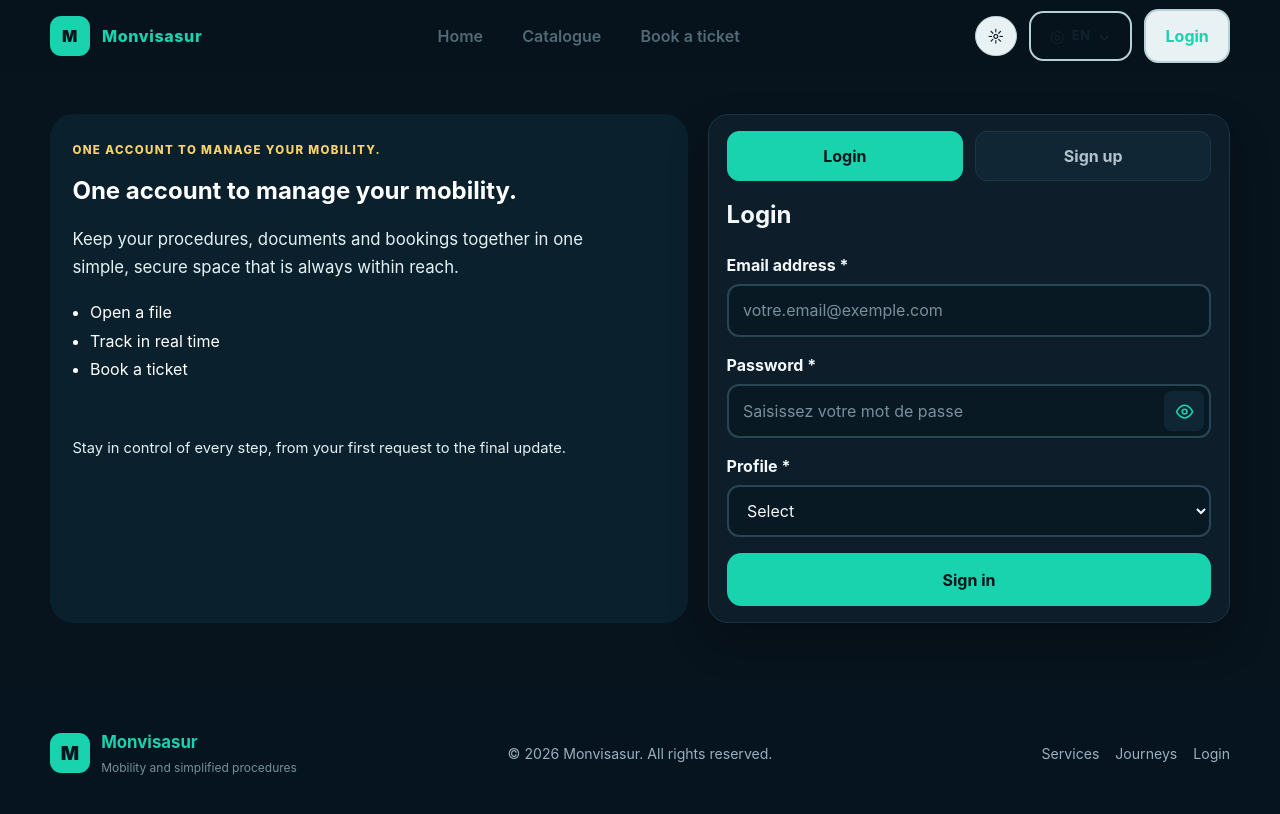
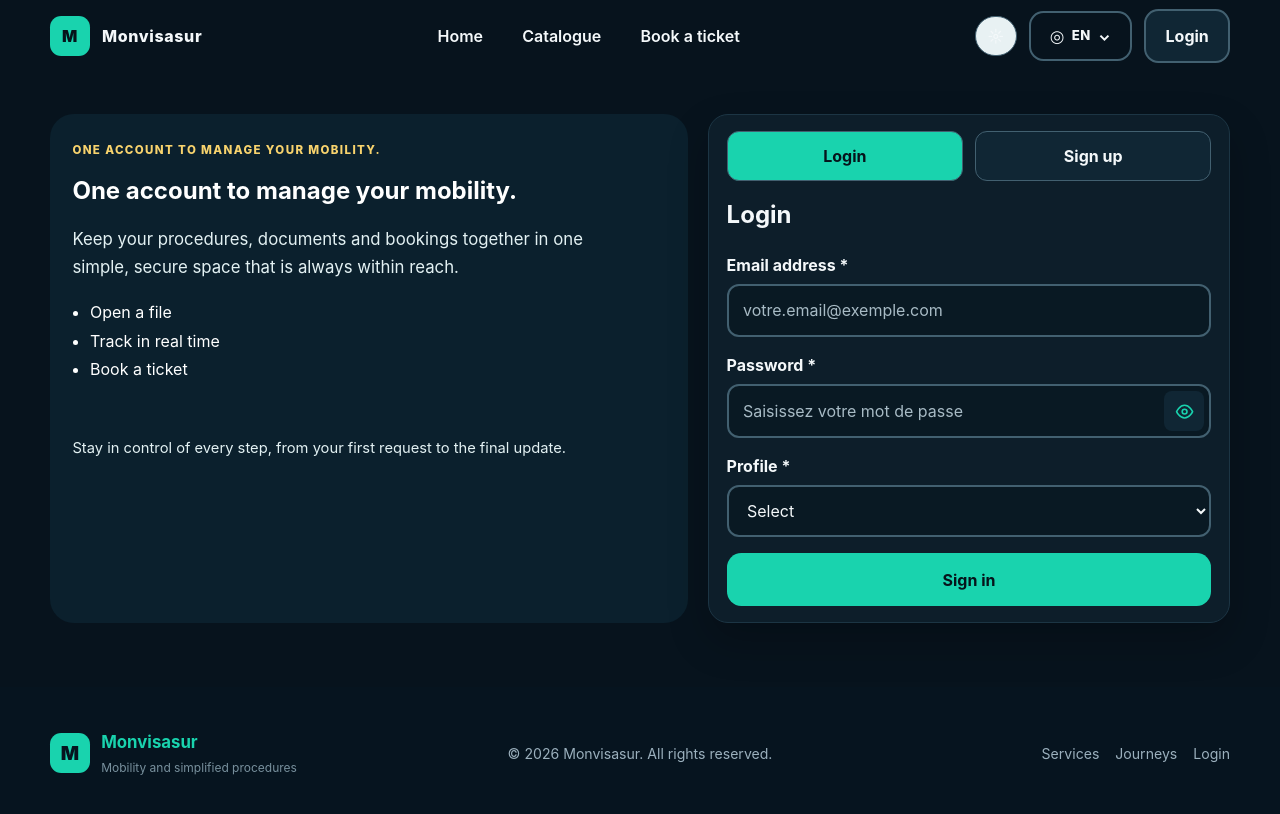
Before and after one commit to anielsunnf/monvisasurweb, a React (Vite) app: page /login in a window 1280 px wide. Shown: the top 814 px of the page. Built offline with nearby package versions, Linux system fonts and the light colour scheme.

Commit message:
Renforcer les contrastes du mode sombre

```diff
--- a/src/App.css
+++ b/src/App.css
@@ -2019,6 +2019,96 @@ button:focus-visible, a:focus-visible { outline: 3px solid var(--accent); outlin
   color: var(--muted);
 }
 
+.theme-dark .header {
+  background: #07131d;
+  color: #f4f8fa;
+}
+
+.theme-dark .brand,
+.theme-dark .nav-link,
+.theme-dark .lang-btn,
+.theme-dark .theme-toggle,
+.theme-dark .btn-ghost {
+  color: #f4f8fa;
+}
+
+.theme-dark .nav-link.active,
+.theme-dark .nav-link:hover,
+.theme-dark .nav-link:focus-visible,
+.theme-dark .lang-btn:hover,
+.theme-dark .lang-btn:focus-visible {
+  background: #102634;
+  color: #ffffff;
+}
+
+.theme-dark .lang-btn,
+.theme-dark .theme-toggle,
+.theme-dark .btn-ghost {
+  border-color: #426070;
+}
+
+.theme-dark .lang-dropdown {
+  background: #0d1e2a;
+  border-color: #426070;
+}
+
+.theme-dark .lang-option {
+  color: #f4f8fa;
+}
+
+.theme-dark .lang-option:hover,
+.theme-dark .lang-option.active {
+  background: #102634;
+  color: #19d3ae;
+}
+
+.theme-dark .btn-secondary,
+.theme-dark .tab {
+  background: #102634;
+  color: #f4f8fa;
+  border-color: #426070;
+}
+
+.theme-dark .btn-primary,
+.theme-dark .tab.active {
+  background: #19d3ae;
+  color: #06141b;
+}
+
+.theme-dark label,
+.theme-dark .available-dates-label,
+.theme-dark .price-breakdown strong {
+  color: #f4f8fa;
+}
+
+.theme-dark input,
+.theme-dark select,
+.theme-dark textarea {
+  background: #091923;
+  color: #f4f8fa;
+  border-color: #426070;
+}
+
+.theme-dark input::placeholder,
+.theme-dark textarea::placeholder {
+  color: #a8bbc5;
+}
+
+.theme-dark .travel-card-heading,
+.theme-dark .available-dates,
+.theme-dark .metric,
+.theme-dark .passenger-form,
+.theme-dark .detail-summary {
+  background: #102634;
+  color: #f4f8fa;
+}
+
+.theme-dark .travel-card-heading h2,
+.theme-dark .travel-help-card h2,
+.theme-dark .modal-header h2 {
+  color: #f4f8fa;
+}
+
 .hero-text { text-align: left; }
 .hero-text .lead { margin-left: 0; }
 
```
